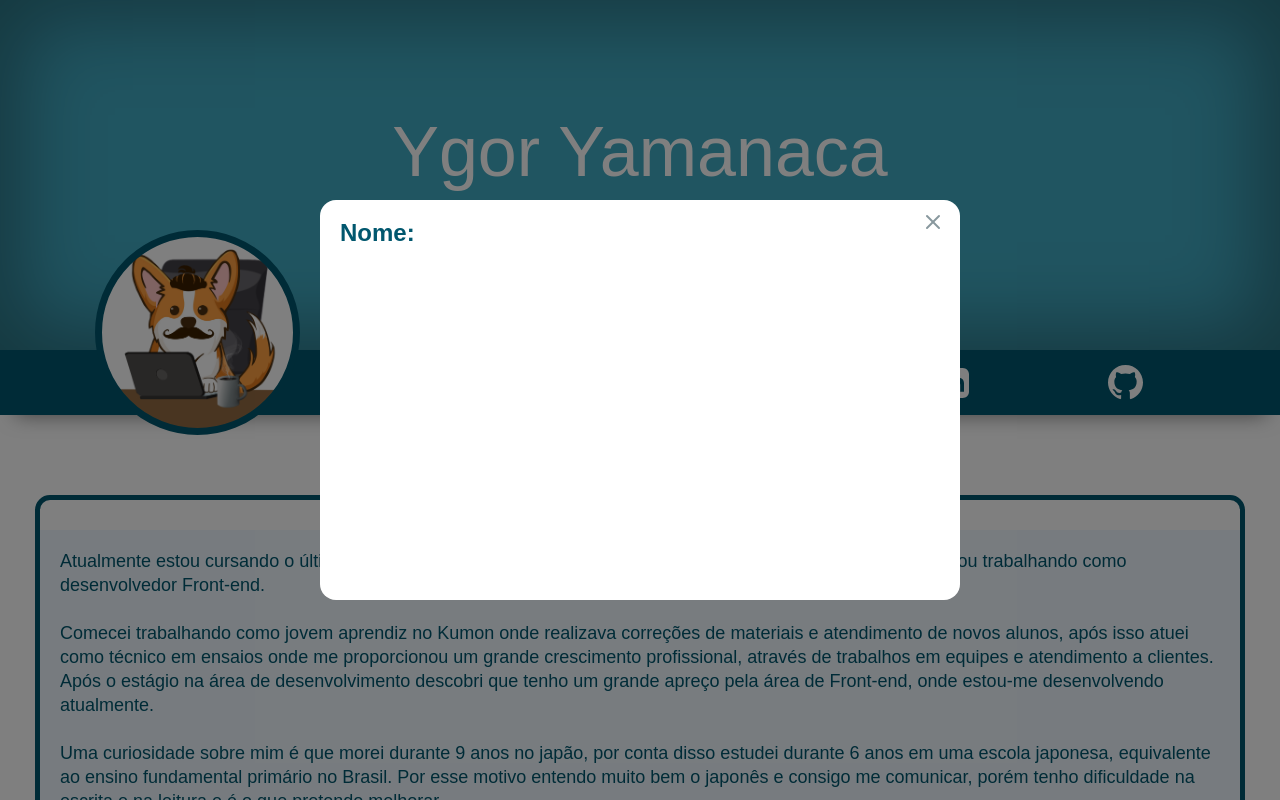
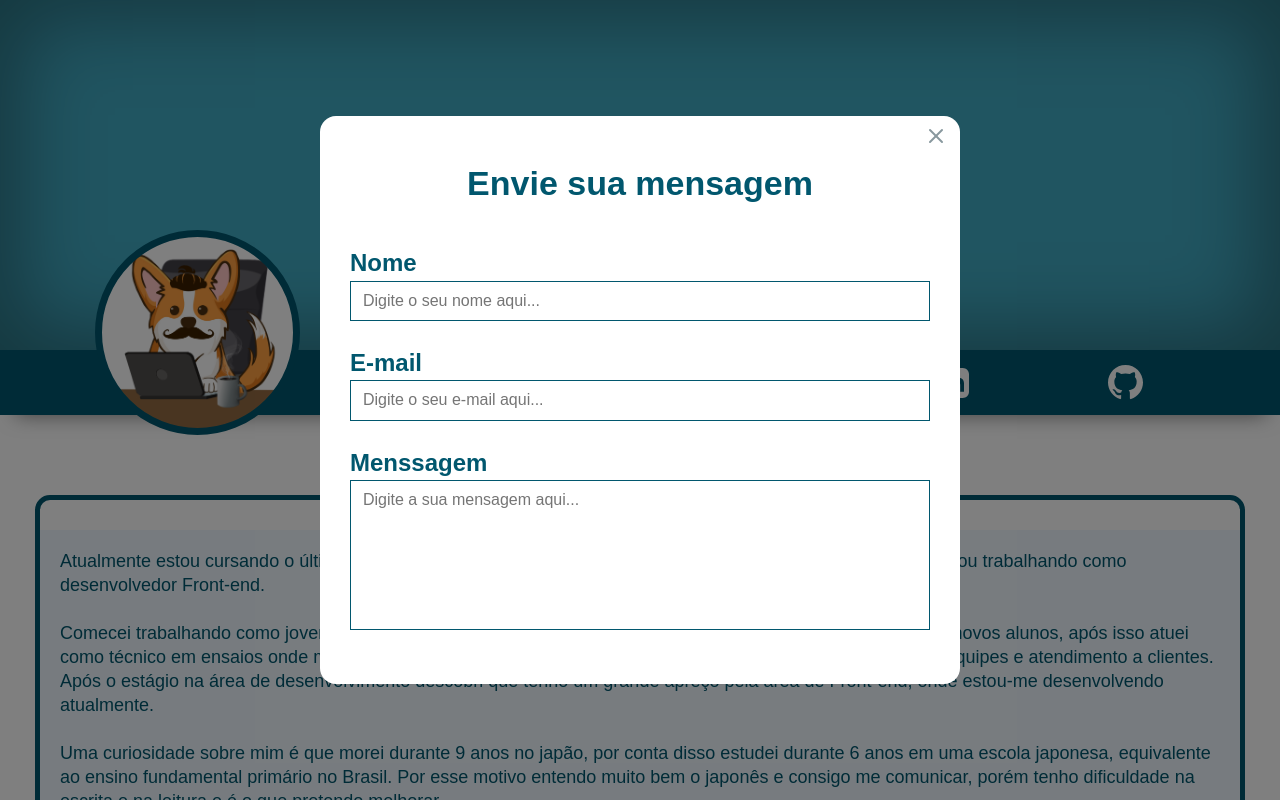
Before and after one commit to YgorYamanaca/Ygor_Yamanaca_JAMStackAlura, a Next.js app: page / in a window 1280 px wide. Shown: the top 800 px of the page. Built offline with nearby package versions, Linux system fonts and the light colour scheme; a web font is replaced by a local one.

Commit message:
feat(modal): adicionando efeito ao modal

```diff
--- a/src/components/commons/Form/index.tsx
+++ b/src/components/commons/Form/index.tsx
@@ -1,6 +1,10 @@
-import CloseIcon from '@/assets/Icons/CloseIcon';
+import CloseIcon from '@/assets/Icons/closeIcon';
+import TextArea from '@/components/forms/TextArea';
+import TextField from '@/components/forms/TextField';
 import Text from '@/components/foundation/Text';
-import React, { FormEvent } from 'react';
+import React, {
+  FormEvent, useCallback, useState,
+} from 'react';
 import { IModalChildren } from '../Modal';
 import FormStyles from './styles';
 
@@ -9,16 +13,88 @@ type IForm = {
   onCloseFunction: Function
 };
 
-const FormContent: React.FC = () => (
+const initialFormState = {
+  name: '',
+  email: '',
+  message: '',
+};
+
+const FormContent: React.FC = () => {
+  const [sendInfo, setSendInfo] = useState(initialFormState);
+
+  const handleChange = useCallback((event: React.ChangeEvent<HTMLInputElement | HTMLTextAreaElement>): void => {
+    const fieldName = event.target.getAttribute('name')?.toString();
+    setSendInfo({
+      ...sendInfo,
+      [fieldName || 'inputKey']: event.target.value,
+    });
+  }, [sendInfo]);
+
+  return (
     <form onSubmit={(event: FormEvent<Element>) => console.log('teste', event)}>
       <Text
         variant="textTitle"
         color="primary"
+        textAlign="center"
+        fontSize={{
+          mobile: '26px',
+          desktop: '34px',
+        }}
       >
-      Nome:
+        Envie sua mensagem
       </Text>
+      <div style={{ marginTop: '25px' }}>
+        <Text
+          tag="p"
+          variant="textTitle"
+          color="primary"
+          marginBottom="5px"
+        >
+          Nome
+        </Text>
+        <TextField
+          name="name"
+          placeholder="Digite o seu nome aqui..."
+          value={sendInfo.name}
+          onChange={handleChange}
+        />
+      </div>
+      <div style={{ marginTop: '5px' }}>
+        <Text
+          tag="p"
+          variant="textTitle"
+          color="primary"
+          marginBottom="5px"
+        >
+          E-mail
+        </Text>
+        <TextField
+          name="email"
+          type="email"
+          placeholder="Digite o seu e-mail aqui..."
+          value={sendInfo.email}
+          onChange={handleChange}
+        />
+      </div>
+      <div style={{ marginTop: '5px' }}>
+        <Text
+          tag="p"
+          variant="textTitle"
+          color="primary"
+          marginBottom="5px"
+        >
+          Menssagem
+        </Text>
+        <TextArea
+          name="message"
+          placeholder="Digite a sua mensagem aqui..."
+          value={sendInfo.message}
+          onChange={handleChange}
+        />
+      </div>
     </form>
   );
+};
 
 const Form: React.FC<IForm> = ({ modalProps, onCloseFunction }) => (
   <FormStyles.Container {...modalProps}>
--- a/src/components/commons/Form/styles.ts
+++ b/src/components/commons/Form/styles.ts
@@ -10,19 +10,19 @@ const Container = styled.div`
   margin: auto;
   ${breakpointsMedia({
     mobile: css`
-      height: 70%;
       width: 85%;
-
+      padding:40px 30px;
     `,
     desktop: css`
-      height: 50%;
       width: 50%;
+      padding:50px 30px;
     `,
   })}
   border-radius:16px;
-  padding:20px;
 
-  & > form{
+  & > form {
+    display: flex;
+    flex-direction: column;
     height: 100%;
     width: 100%;
   }
@@ -31,8 +31,8 @@ const Container = styled.div`
 const CloseBox = styled.div`
   display: flex;
   position: absolute;
-  top: 10px;
-  right: 15px;
+  top: 8px;
+  right: 12px;
   cursor: pointer;
   z-index: 50;
 `;
--- a/src/components/commons/Header/NavBar/index.tsx
+++ b/src/components/commons/Header/NavBar/index.tsx
@@ -4,7 +4,7 @@ import LinkedinIcon from '@/assets/Icons/likedInIcon';
 import IconButton from '../../IconButton';
 import NavBarStyle from './styles';
 import LinkButton from '../../LinkButton';
-import Modal, { IModalChildren } from '../../Modal';
+import Modal from '../../Modal';
 import Form from '../../Form';
 
 const NavBar: React.FC = () => {
@@ -14,8 +14,8 @@ const NavBar: React.FC = () => {
       <Modal
         isOpen={isOpen}
       >
-        {(props: IModalChildren) => (
-          <Form modalProps={props} onCloseFunction={() => setOpen(false)} />
+        {() => (
+          <Form onCloseFunction={() => setOpen(false)} />
         )}
       </Modal>
       <NavBarStyle.MenuContainer>
--- a/src/components/commons/LinkButton/styles.ts
+++ b/src/components/commons/LinkButton/styles.ts
@@ -13,7 +13,7 @@ const Container = styled.div`
     }
   }
   & > span {
-    transition: transform, background-color, 0.5s ease-in-out;
+    transition: transform 0.5s ease-in-out, background-color 0.5s ease-in-out;
     border-radius: 16px;
     padding:3px;
   }
--- a/src/components/commons/Modal/index.tsx
+++ b/src/components/commons/Modal/index.tsx
@@ -20,7 +20,7 @@ const Modal: React.FC<IModalProps> = ({ isOpen, children }) => (
           scale: 1,
         },
         closed: {
-          scale: 1,
+          scale: 0,
         },
       }}
       animate={isOpen ? 'open' : 'closed'}
--- a/src/components/commons/ProjectBox/styles.ts
+++ b/src/components/commons/ProjectBox/styles.ts
@@ -30,7 +30,7 @@ const Container = styled.div`
     transform: translate(-3px, -3px);
     box-shadow: 10px 10px 10px rgba(0,0,0,0.5);
   }
-  transition: box-shadow, transform,  0.25s ease-in-out;
+  transition: box-shadow 0.25s ease-in-out, transform 0.25s ease-in-out;
   &:hover{
     & > div > div {
       svg {
--- /dev/null
+++ b/src/components/forms/TextArea/index.tsx
@@ -0,0 +1,25 @@
+import React, { ChangeEvent } from 'react';
+import TextAreaStyle from './styles';
+
+type ITextField = {
+  type?: string,
+  placeholder: string,
+  name: string,
+  onChange: (event: ChangeEvent<HTMLTextAreaElement>) => void,
+  value: string,
+}
+
+const TextArea: React.FC<ITextField> = ({
+  placeholder = 'Digite o seu texto aqui!', name, onChange, value,
+}) => (
+  <TextAreaStyle.Container>
+    <TextAreaStyle.Input
+      placeholder={placeholder}
+      name={name}
+      onChange={(event) => onChange(event)}
+      value={value}
+    />
+  </TextAreaStyle.Container>
+);
+
+export default TextArea;
--- /dev/null
+++ b/src/components/forms/TextArea/styles.ts
@@ -0,0 +1,20 @@
+import styled from 'styled-components';
+
+const Container = styled.div`
+`;
+
+const Input = styled.textarea`
+  width: 100%;
+  height: 150px;
+  border: 1px solid ${({ theme }) => theme.colors.primary.main.color};
+  padding: 10px 12px;
+  outline: 0;
+  resize: none;
+`;
+
+const TextAreaStyle = {
+  Container,
+  Input,
+};
+
+export default TextAreaStyle;
--- /dev/null
+++ b/src/components/forms/TextField/index.tsx
@@ -0,0 +1,26 @@
+import React, { ChangeEvent } from 'react';
+import TextFieldStyle from './styles';
+
+type ITextField = {
+  type?: string,
+  placeholder: string,
+  name: string,
+  onChange: (event: ChangeEvent<HTMLInputElement>) => void,
+  value: string,
+}
+
+const TextField: React.FC<ITextField> = ({
+  type = 'text', placeholder = 'Digite o seu texto aqui!', name, onChange, value,
+}) => (
+  <TextFieldStyle.Container>
+    <TextFieldStyle.Input
+      type={type}
+      placeholder={placeholder}
+      name={name}
+      onChange={(event) => onChange(event)}
+      value={value}
+    />
+  </TextFieldStyle.Container>
+);
+
+export default TextField;
--- /dev/null
+++ b/src/components/forms/TextField/styles.ts
@@ -0,0 +1,18 @@
+import styled from 'styled-components';
+
+const Container = styled.div`
+`;
+
+const Input = styled.input`
+  width: 100%;
+  border: 1px solid ${({ theme }) => theme.colors.primary.main.color};
+  padding: 10px 12px;
+  outline: 0;
+`;
+
+const TextFieldStyle = {
+  Container,
+  Input,
+};
+
+export default TextFieldStyle;
```
Lines whose indentation alone changed are shown as unchanged.
